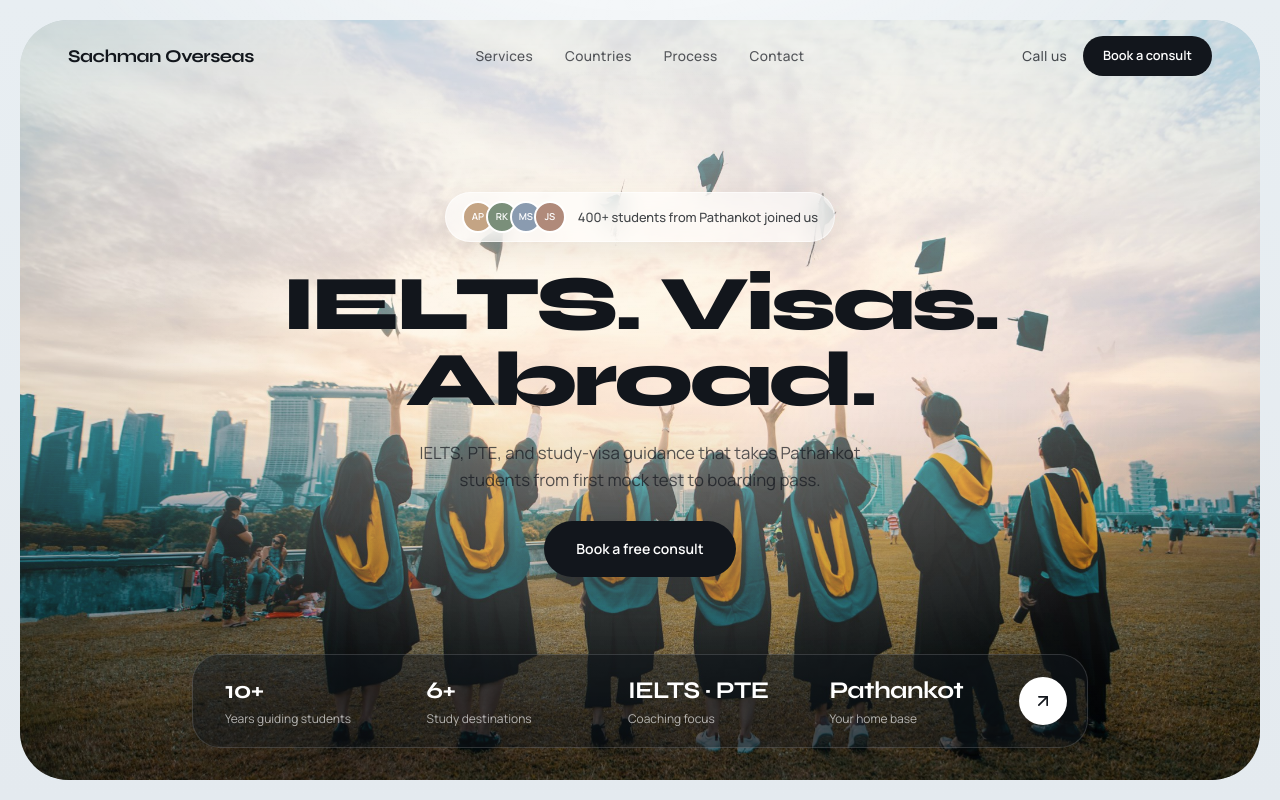
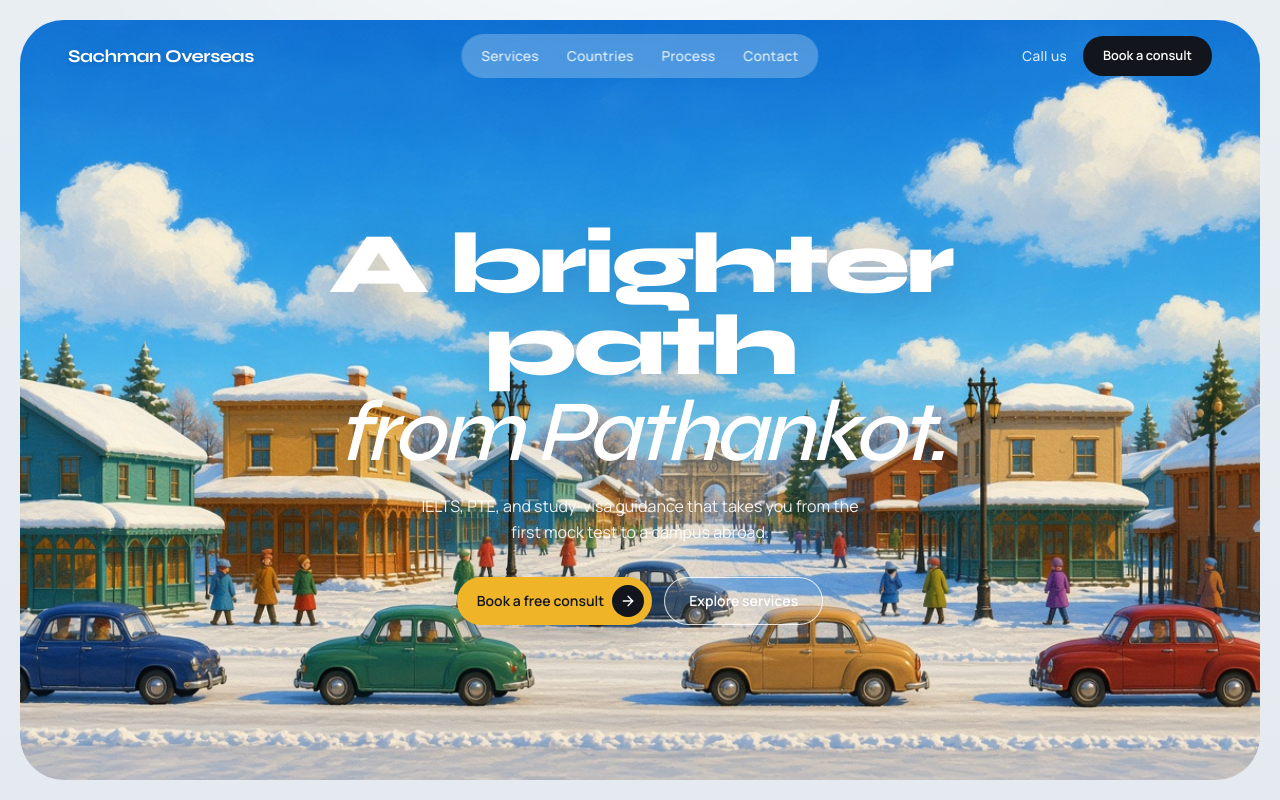
Before and after one commit to Abhi97shek/Sachman-Overseas-Website, a Next.js app: page / in a window 1280 px wide. Shown: the top 800 px of the page. Built offline with nearby package versions, Linux system fonts and the light colour scheme.

Commit message:
Restyle the hero with a painted blue-sky scene
Match the rounded landing layout: centred headline, gold and outline buttons, and an illustrated background in bright cobalt and warm town colours.

Co-authored-by: abhi.kumar736 <abhi.kumar736@gmail.com>

```diff
--- a/src/components/hero.tsx
+++ b/src/components/hero.tsx
@@ -1,98 +1,50 @@
 import Image from "next/image";
 import Link from "next/link";
-import { ArrowUpRight } from "lucide-react";
+import { ArrowRight } from "lucide-react";
 import { SiteHeader } from "@/components/site-header";
-
-const avatars = [
-  { initials: "AP", tone: "bg-[#c4a484]" },
-  { initials: "RK", tone: "bg-[#7a8f7a]" },
-  { initials: "MS", tone: "bg-[#8a9bb0]" },
-  { initials: "JS", tone: "bg-[#b08a7a]" },
-];
-
-const stats = [
-  { value: "10+", label: "Years guiding students" },
-  { value: "6+", label: "Study destinations" },
-  { value: "IELTS · PTE", label: "Coaching focus" },
-  { value: "Pathankot", label: "Your home base" },
-];
 
 export function Hero() {
   return (
     <section id="top" className="relative px-3 pt-3 sm:px-4 sm:pt-4 md:px-5 md:pt-5">
-      <div className="relative mx-auto flex min-h-[min(72svh,34rem)] flex-col overflow-hidden rounded-[1.75rem] sm:min-h-[min(85svh,46rem)] sm:rounded-[2rem] md:min-h-[calc(100svh-2.5rem)] md:rounded-[2.5rem] lg:rounded-[3rem]">
+      <div className="relative mx-auto flex min-h-[min(78svh,40rem)] flex-col overflow-hidden rounded-[1.75rem] sm:min-h-[min(88svh,48rem)] sm:rounded-[2rem] md:min-h-[calc(100svh-2.5rem)] md:rounded-[2.75rem]">
         <div className="absolute inset-0">
           <Image
-            src="/images/hero-campus.jpg"
-            alt="Graduates celebrating abroad against a bright city skyline"
+            src="/images/hero-illustrated.jpg"
+            alt="Painted snowy town under a bright blue sky"
             fill
             priority
-            className="animate-slow-pan object-cover object-center"
+            className="object-cover object-[center_42%]"
             sizes="100vw"
           />
-          <div className="absolute inset-0 bg-gradient-to-b from-white/50 via-white/20 to-black/30" />
-          <div className="absolute inset-0 bg-[radial-gradient(ellipse_at_center,rgba(255,255,255,0.32),transparent_62%)]" />
         </div>
 
         <SiteHeader />
 
-        <div className="relative z-10 flex flex-1 flex-col px-5 pb-5 pt-[4.75rem] sm:px-8 sm:pb-7 sm:pt-24 md:px-10 md:pb-8 lg:px-12">
-          <div className="mx-auto flex flex-1 flex-col items-center justify-center py-4 text-center sm:py-6">
-            <div className="animate-fade-up inline-flex max-w-full items-center gap-2.5 rounded-full border border-white/55 bg-white/60 px-3 py-1.5 shadow-[0_8px_30px_rgba(18,22,28,0.08)] backdrop-blur-md sm:gap-3 sm:px-4 sm:py-2">
-              <div className="flex -space-x-2" aria-hidden>
-                {avatars.map((avatar) => (
-                  <span
-                    key={avatar.initials}
-                    className={`flex size-7 items-center justify-center rounded-full border-2 border-white text-[0.55rem] font-semibold text-white sm:size-8 sm:text-[0.6rem] ${avatar.tone}`}
-                  >
-                    {avatar.initials}
-                  </span>
-                ))}
-              </div>
-              <p className="truncate text-left text-[0.72rem] font-medium leading-snug text-ink/80 sm:text-[0.8rem]">
-                400+ students from Pathankot joined us
-              </p>
-            </div>
-
-            <h1 className="animate-fade-up delay-150 mt-5 max-w-4xl font-display text-[clamp(2.35rem,7.5vw,4.85rem)] font-extrabold leading-[0.98] tracking-[-0.045em] text-ink sm:mt-6">
-              IELTS. Visas. Abroad.
-            </h1>
-
-            <p className="animate-fade-up delay-300 mt-4 max-w-md text-sm leading-relaxed text-ink/70 sm:mt-5 sm:text-base md:text-[1.05rem]">
-              IELTS, PTE, and study-visa guidance that takes Pathankot students
-              from first mock test to boarding pass.
-            </p>
-
+        <div className="relative z-10 flex flex-1 flex-col items-center justify-center px-5 pb-16 pt-24 text-center sm:px-8 sm:pt-28">
+          <h1 className="animate-fade-up max-w-4xl font-display text-[clamp(2.6rem,7vw,5.4rem)] leading-[0.95] font-extrabold tracking-[-0.045em] text-white drop-shadow-[0_8px_24px_rgba(8,40,90,0.25)]">
+            A brighter path
+            <span className="mt-1 block font-medium italic">from Pathankot.</span>
+          </h1>
+          <p className="animate-fade-up delay-150 mt-5 max-w-md text-sm leading-relaxed text-white/90 sm:text-base">
+            IELTS, PTE, and study-visa guidance that takes you from the first
+            mock test to a campus abroad.
+          </p>
+          <div className="animate-fade-up delay-300 mt-8 flex flex-col items-center gap-3 sm:flex-row">
             <Link
               href="/contact"
-              className="animate-fade-up delay-450 mt-6 inline-flex h-12 items-center justify-center rounded-full bg-ink px-7 text-sm font-semibold text-white shadow-[0_12px_40px_rgba(18,22,28,0.25)] transition-transform hover:scale-[1.02] hover:bg-ink-soft sm:mt-7 sm:h-14 sm:px-8"
+              className="inline-flex h-12 items-center gap-2 rounded-full bg-[#f0b429] pr-2 pl-5 text-sm font-semibold text-ink shadow-[0_10px_30px_rgba(18,22,28,0.18)] transition-transform hover:scale-[1.02]"
             >
               Book a free consult
+              <span className="inline-flex size-8 items-center justify-center rounded-full bg-ink text-white">
+                <ArrowRight className="size-4" />
+              </span>
             </Link>
-          </div>
-
-          <div className="animate-fade-up delay-600 mx-auto w-full max-w-4xl shrink-0">
-            <div className="flex items-stretch gap-3 rounded-[1.35rem] border border-white/15 bg-ink/55 p-4 shadow-[0_20px_60px_rgba(18,22,28,0.28)] backdrop-blur-xl sm:rounded-[1.75rem] sm:p-5 md:gap-4 md:p-5">
-              <div className="grid flex-1 grid-cols-2 gap-4 sm:grid-cols-4 sm:gap-2 md:gap-4">
-                {stats.map((stat) => (
-                  <div key={stat.label} className="min-w-0 text-left sm:px-2 md:px-3">
-                    <p className="font-display text-lg font-bold tracking-tight text-white sm:text-xl md:text-2xl">
-                      {stat.value}
-                    </p>
-                    <p className="mt-1 text-[0.68rem] leading-snug text-white/65 sm:text-[0.72rem] md:text-xs">
-                      {stat.label}
-                    </p>
-                  </div>
-                ))}
-              </div>
-              <Link
-                href="/services"
-                aria-label="Explore services"
-                className="hidden size-11 shrink-0 items-center justify-center self-center rounded-full bg-white text-ink transition-transform hover:scale-105 sm:inline-flex md:size-12"
-              >
-                <ArrowUpRight className="size-5" strokeWidth={2} />
-              </Link>
-            </div>
+            <Link
+              href="/services"
+              className="inline-flex h-12 items-center justify-center rounded-full border border-white/80 bg-white/10 px-6 text-sm font-semibold text-white backdrop-blur-sm transition-colors hover:bg-white/20"
+            >
+              Explore services
+            </Link>
           </div>
         </div>
       </div>
--- a/src/components/site-header.tsx
+++ b/src/components/site-header.tsx
@@ -42,12 +42,20 @@ export function SiteHeader({ variant = "overlay" }: { variant?: "overlay" | "sol
       <div className="mx-auto flex max-w-[1400px] items-center justify-between gap-4 px-5 py-4 sm:px-8 md:px-10 lg:px-12">
         <Link
           href="/"
-          className="font-display text-[1.05rem] font-bold tracking-tight text-ink md:text-lg"
+          className={cn(
+            "font-display text-[1.05rem] font-bold tracking-tight md:text-lg",
+            solid ? "text-ink" : "text-white drop-shadow-sm"
+          )}
         >
           Sachman Overseas
         </Link>
 
-        <nav className="absolute left-1/2 hidden -translate-x-1/2 items-center gap-8 md:flex">
+        <nav
+          className={cn(
+            "absolute left-1/2 hidden -translate-x-1/2 items-center md:flex",
+            solid ? "gap-8" : "gap-1 rounded-full bg-white/25 px-2 py-1.5 backdrop-blur-md"
+          )}
+        >
           {links.map((link) => {
             const active = pathname === link.href;
             return (
@@ -57,7 +65,13 @@ export function SiteHeader({ variant = "overlay" }: { variant?: "overlay" | "sol
                 aria-current={active ? "page" : undefined}
                 className={cn(
                   "text-[0.85rem] font-medium tracking-wide transition-colors",
-                  active ? "text-ink" : "text-ink/70 hover:text-ink"
+                  solid
+                    ? active
+                      ? "text-ink"
+                      : "text-ink/70 hover:text-ink"
+                    : active
+                      ? "rounded-full bg-white/70 px-3 py-1.5 text-ink"
+                      : "rounded-full px-3 py-1.5 text-white/90 hover:bg-white/30 hover:text-white"
                 )}
               >
                 {link.label}
@@ -69,13 +83,21 @@ export function SiteHeader({ variant = "overlay" }: { variant?: "overlay" | "sol
         <div className="hidden items-center gap-4 md:flex">
           <a
             href="tel:+919888454140"
-            className="text-[0.85rem] font-medium tracking-wide text-ink/75 transition-colors hover:text-ink"
+            className={cn(
+              "text-[0.85rem] font-medium tracking-wide transition-colors",
+              solid ? "text-ink/75 hover:text-ink" : "text-white/85 hover:text-white"
+            )}
           >
             Call us
           </a>
           <Link
             href="/contact"
-            className="inline-flex h-10 items-center justify-center rounded-full bg-ink px-5 text-[0.8rem] font-semibold text-white transition-colors hover:bg-ink-soft"
+            className={cn(
+              "inline-flex h-10 items-center justify-center rounded-full px-5 text-[0.8rem] font-semibold transition-colors",
+              solid
+                ? "bg-ink text-white hover:bg-ink-soft"
+                : "bg-ink text-white hover:bg-black"
+            )}
           >
             Book a consult
           </Link>
@@ -84,7 +106,10 @@ export function SiteHeader({ variant = "overlay" }: { variant?: "overlay" | "sol
         <button
           type="button"
           data-testid="mobile-menu-toggle"
-          className="inline-flex size-10 items-center justify-center rounded-full text-ink md:hidden"
+          className={cn(
+            "inline-flex size-10 items-center justify-center rounded-full md:hidden",
+            solid ? "text-ink" : "bg-white/25 text-white backdrop-blur-md"
+          )}
           aria-expanded={open}
           aria-controls="mobile-nav"
           aria-label={open ? "Close menu" : "Open menu"}
```
Also changed, not shown: public/images/hero-illustrated.jpg (added).
